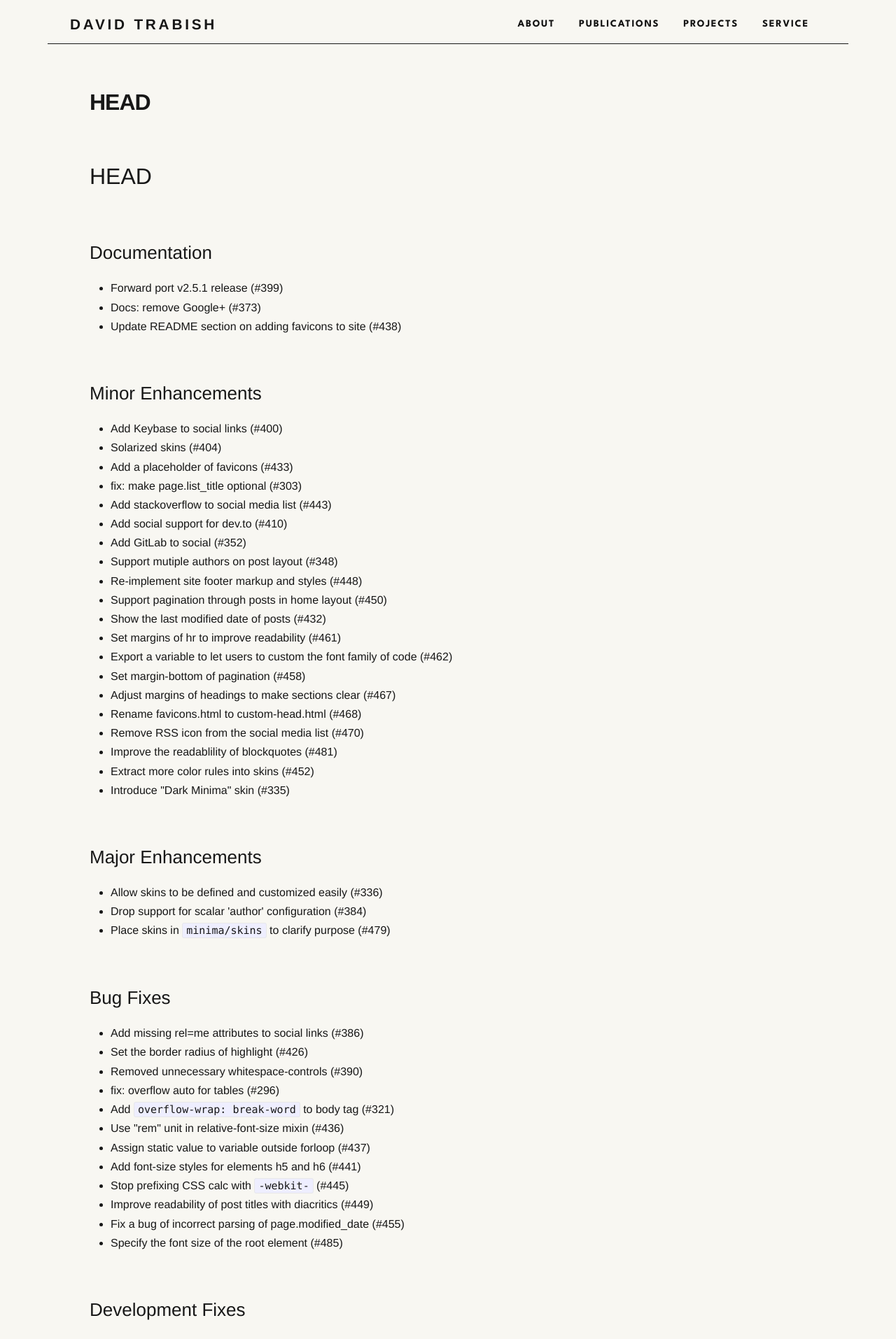
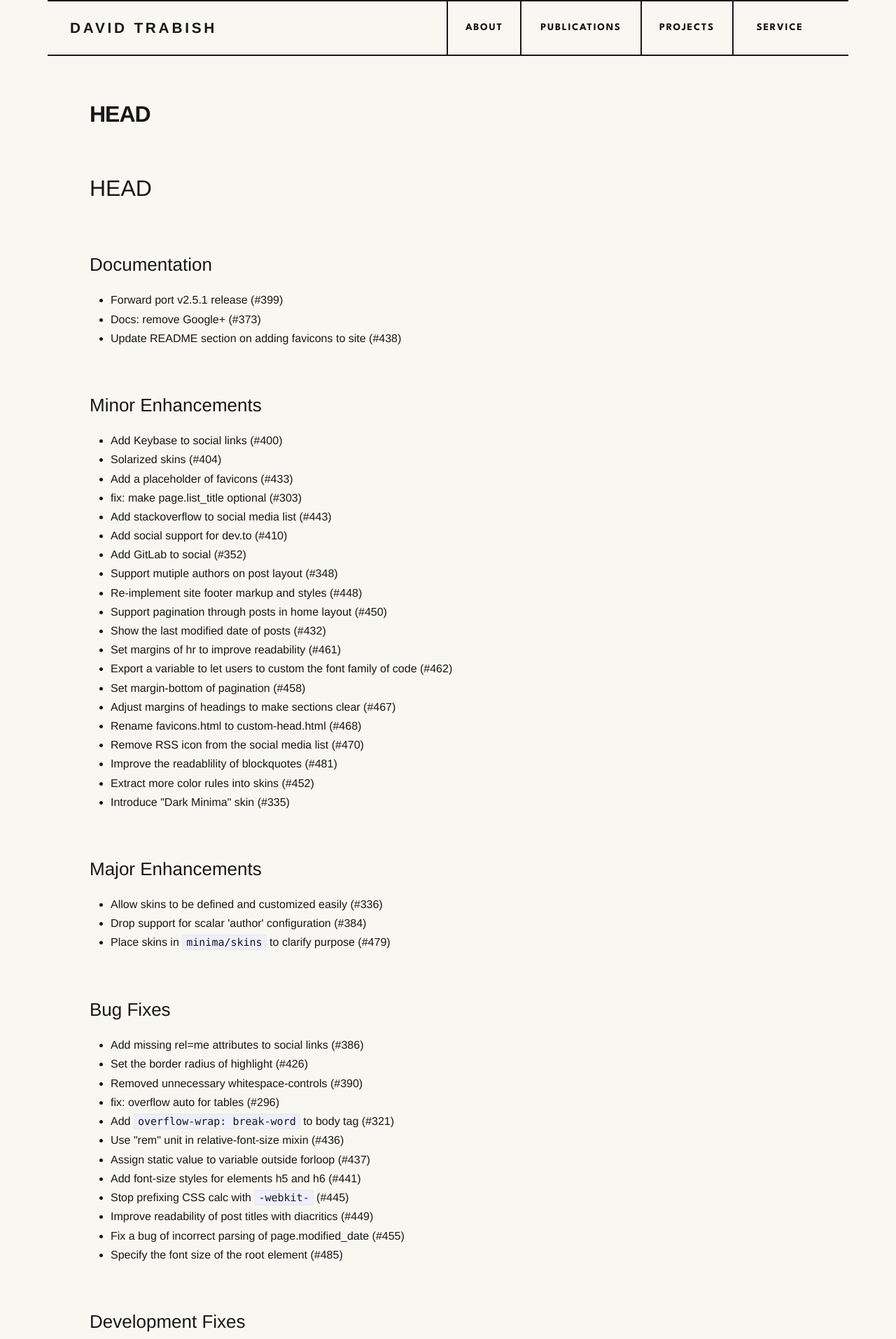
Before and after one commit to davidtr1037/davidtr1037.github.io, a Jekyll site: the page built from History.markdown, in a window 1280 px wide. Shown: the top 1914 px of the page at 70% size. Built offline with Jekyll 4.4.1, drawn with Linux system fonts in a browser that asks for light colours; our own code applies the rules of GitHub Pages for plain Markdown files.

Commit message:
updating

```diff
--- a/_sass/minima/custom-styles.scss
+++ b/_sass/minima/custom-styles.scss
@@ -10,47 +10,74 @@ a, a:visited { color: $ink; }
 a:hover { color: $red; text-decoration: none; }
 
 .wrapper { max-width: 1080px; padding-left: 32px; padding-right: 32px; }
+// Single-row Mondrian header with single black rules.
 .site-header { border: 0; min-height: 0; line-height: normal; }
 .site-header-inner {
-  display: flex;
-  align-items: center;
-  justify-content: space-between;
-  gap: 24px;
-  padding-top: 23px;
-  padding-bottom: 15px;
-  border-bottom: 1px solid $ink;
+  display: grid;
+  grid-template-columns: minmax(0, 1fr) minmax(0, 1fr);
+  gap: 0;
+  padding-top: 0;
+  padding-bottom: 0;
+  border-top: 2px solid $ink;
+  border-bottom: 2px solid $ink;
 }
 .site-title {
   float: none;
-  flex: none;
+  display: flex;
+  align-items: center;
+  min-width: 0;
+  min-height: 76px;
   margin: 0;
+  padding-right: 22px;
+  border-right: 2px solid $ink;
   font-size: 1.3rem;
   font-weight: 750;
   letter-spacing: .18em;
+  line-height: 1.2;
   text-transform: uppercase;
 }
 .site-title, .site-title:visited { color: $ink; }
 .site-nav {
   position: static;
   float: none;
-  display: flex;
-  margin-left: auto;
-  gap: clamp(14px, 2.8vw, 34px);
+  display: grid;
+  grid-template-columns: .8fr 1.3fr 1fr 1fr;
+  align-items: stretch;
+  margin-left: 0;
   border: 0;
   border-radius: 0;
   background: transparent;
   text-align: left;
 }
 .site-nav .page-link {
-  display: inline-block;
+  display: flex;
+  align-items: center;
+  justify-content: center;
+  min-height: 76px;
   margin: 0 !important;
-  padding: 0;
+  padding: 0 10px;
+  border-right: 2px solid $ink;
   font-family: "League Spartan", sans-serif;
   font-size: .90rem;
   font-weight: 700;
   letter-spacing: .12em;
   line-height: 1.4;
   text-transform: uppercase;
+  white-space: nowrap;
+}
+.site-nav .page-link:last-child { border-right: 0; }
+@media (max-width: 820px) {
+  .site-header-inner { grid-template-columns: 1fr; }
+  .site-title {
+    min-height: 56px;
+    padding-right: 0;
+    border-right: 0;
+    border-bottom: 2px solid $ink;
+  }
+  .site-nav { grid-template-columns: repeat(2, minmax(0, 1fr)); }
+  .site-nav .page-link { min-height: 48px; border-bottom: 2px solid $ink; }
+  .site-nav .page-link:nth-child(2n) { border-right: 0; }
+  .site-nav .page-link:nth-last-child(-n + 2) { border-bottom: 0; }
 }
 .page-content { padding: 0; }
 
@@ -162,8 +189,6 @@ a:hover { color: $red; text-decoration: none; }
 
 @media (max-width: 720px) {
   .wrapper { padding-left: 20px; padding-right: 20px; }
-  .site-header-inner { align-items: flex-start; flex-direction: column; gap: 17px; }
-  .site-nav { flex-wrap: wrap; gap: 10px 20px; }
   .portfolio-about { grid-template-columns: 1fr; gap: 28px; padding: 48px 0; }
   .portfolio-portrait { width: min(100%, 280px); }
   .portfolio-section { padding: 27px 0 38px; }
```
